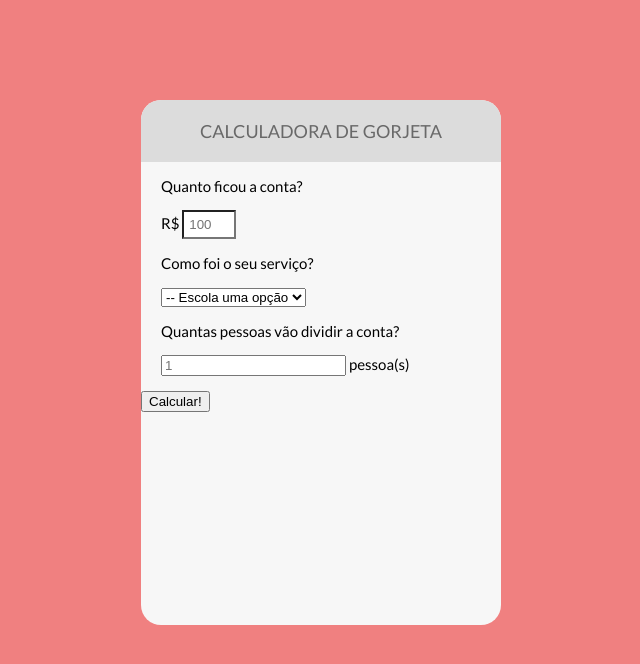
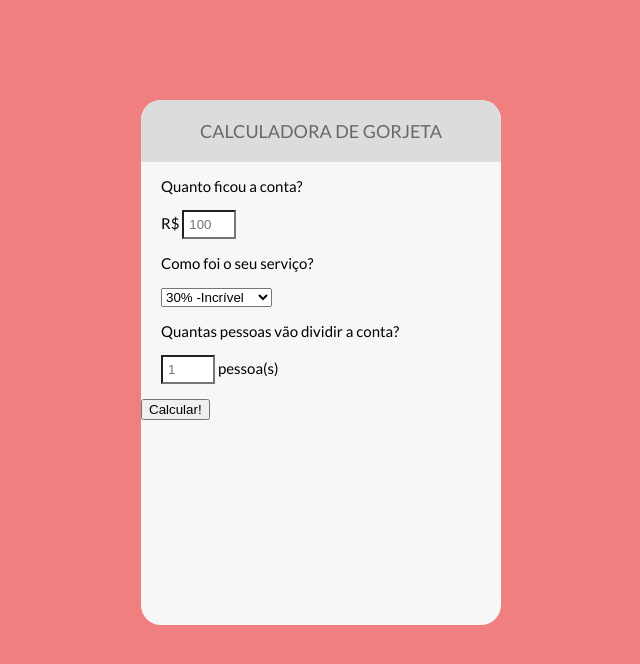
Before and after one commit to andersontmachado/calculadora, a plain HTML site: page index.html in a window 1280 px wide. Shown: the whole page, without its empty margins (319-959 px from the left). Drawn offline with Linux system fonts and the light colour scheme.

Commit message:
Update index.html

```diff
--- a/index.html
+++ b/index.html
@@ -24,8 +24,8 @@
         <p>Como foi o seu serviço?</p>
       </label>
         <p>
-          <select name="quali" id="quali">
-          <option disabled selected value="0">-- Escola uma opção</option>
+          <select name="quali" id="quali" class="forminput>
+            <option disable selected value="0">--Escolha uma opção</option>
             <!-- ele desabilita o campo ja com 30% e aparece pro usuario Escolha uma opção -->
             <option value="0.3">30% -Incrível</option>
             <option value="0.2">20% -Bom</option>
@@ -39,7 +39,7 @@
         <p>Quantas pessoas vão dividir a conta?</p>
       </label>
       <p>
-        <input type="number" placeholder="1" name="pessoas" id="pessoas class="inputForm"> pessoa(s)
+        <input type="number" placeholder="1" name="people" id="people" class="forminput"> pessoa(s)
       </p>
     </form>
     <button type="submit">Calcular!</button>
```
Lines whose indentation alone changed are shown as unchanged.
